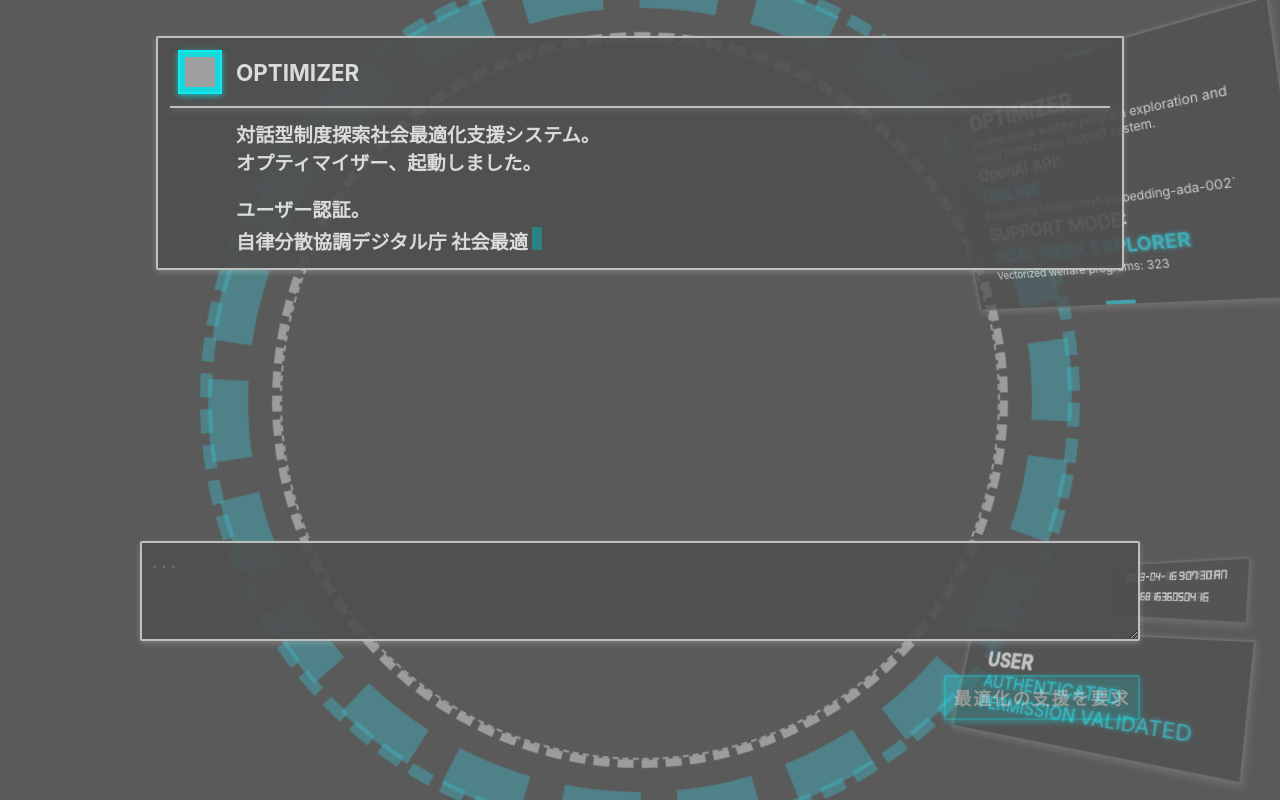
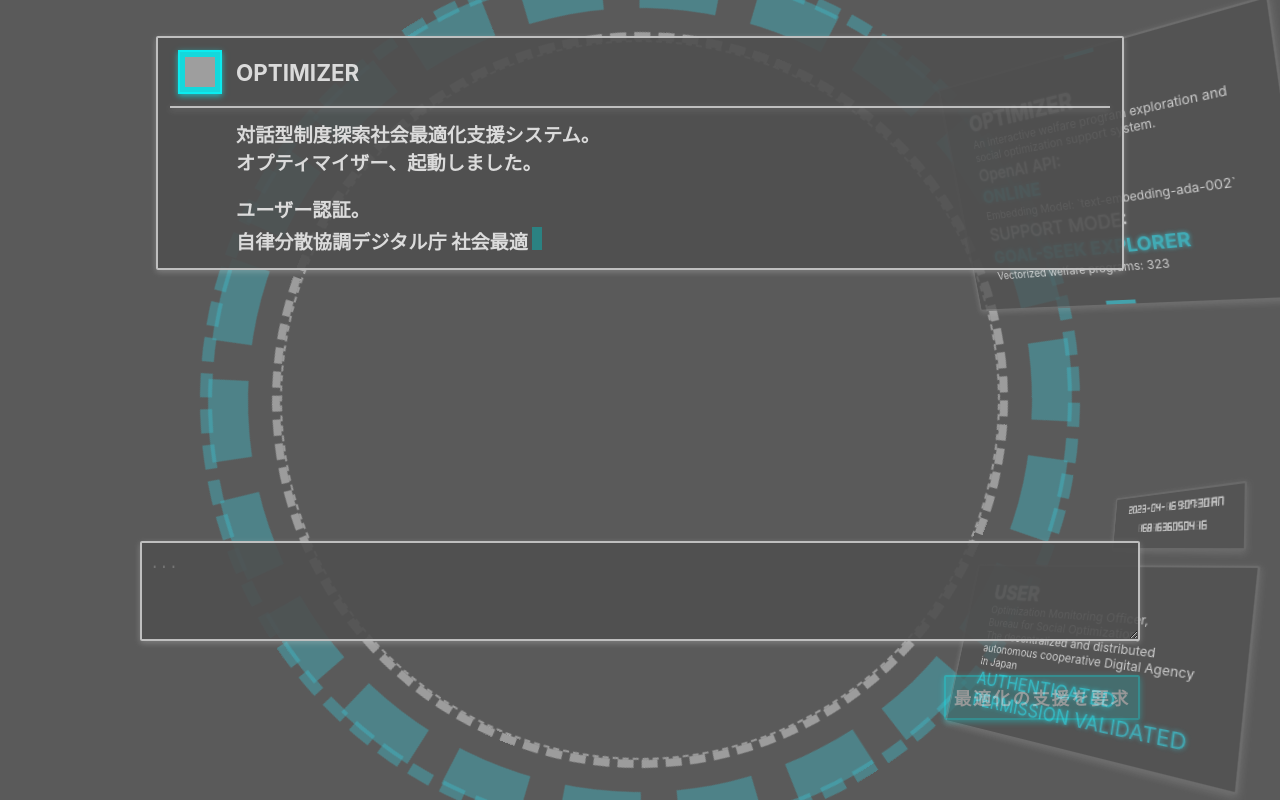
Before and after one commit to yuiseki/OPTIMIZER, a Next.js app: page / in a window 1280 px wide. Built offline with nearby package versions, Linux system fonts and the light colour scheme; grey boxes are pictures that could not be loaded.

Commit message:
update UserInfoCard

```diff
--- a/src/components/CircleClock/CircleClock.tsx
+++ b/src/components/CircleClock/CircleClock.tsx
@@ -24,7 +24,7 @@ export const CircleClock: React.FC = () => {
         alignItems: "center",
         gap: "6px",
         position: "fixed",
-        bottom: 180,
+        bottom: 250,
         right: 30,
         width: "160px",
         height: "60px",
@@ -34,7 +34,7 @@ export const CircleClock: React.FC = () => {
         backgroundColor: "rgba(79, 79, 79, 0.8)",
         opacity: "0.8",
         transform:
-          "perspective(300px) rotateX(12deg) rotateY(-30deg) rotateZ(6deg)",
+          "perspective(300px) rotateX(12deg) rotateY(-36deg) rotateZ(4deg)",
         fontFamily: "D7MR",
         fontSize: "0.5em",
         fontWeight: "bold",
--- a/src/components/UserInfoCard/UserInfoCard.tsx
+++ b/src/components/UserInfoCard/UserInfoCard.tsx
@@ -22,7 +22,7 @@ export const UserInfoCard: React.FC = () => {
         bottom: 50,
         right: 50,
         width: "300px",
-        height: "120px",
+        height: "190px",
         borderRadius: "2px",
         border: "2px solid rgba(219, 219, 219, 0.2)",
         boxShadow: "0 2px 6px 0 rgba(219, 219, 219, 0.2)",
@@ -44,6 +44,40 @@ export const UserInfoCard: React.FC = () => {
         }}
       >
         USER
+      </div>
+      <div
+        style={{
+          width: "100%",
+          fontSize: "12px",
+          textAlign: "left",
+          paddingLeft: "30px",
+          paddingRight: "30px",
+        }}
+      >
+        Optimization Monitoring Officer,
+      </div>
+      <div
+        style={{
+          width: "100%",
+          fontSize: "12px",
+          textAlign: "left",
+          paddingLeft: "30px",
+          paddingRight: "30px",
+        }}
+      >
+        Bureau for Social Optimization,
+      </div>
+      <div
+        style={{
+          width: "100%",
+          fontSize: "12px",
+          textAlign: "left",
+          paddingLeft: "30px",
+          paddingRight: "30px",
+        }}
+      >
+        The decentralized and distributed autonomous cooperative Digital Agency
+        in Japan
       </div>
       <div
         style={{
```
